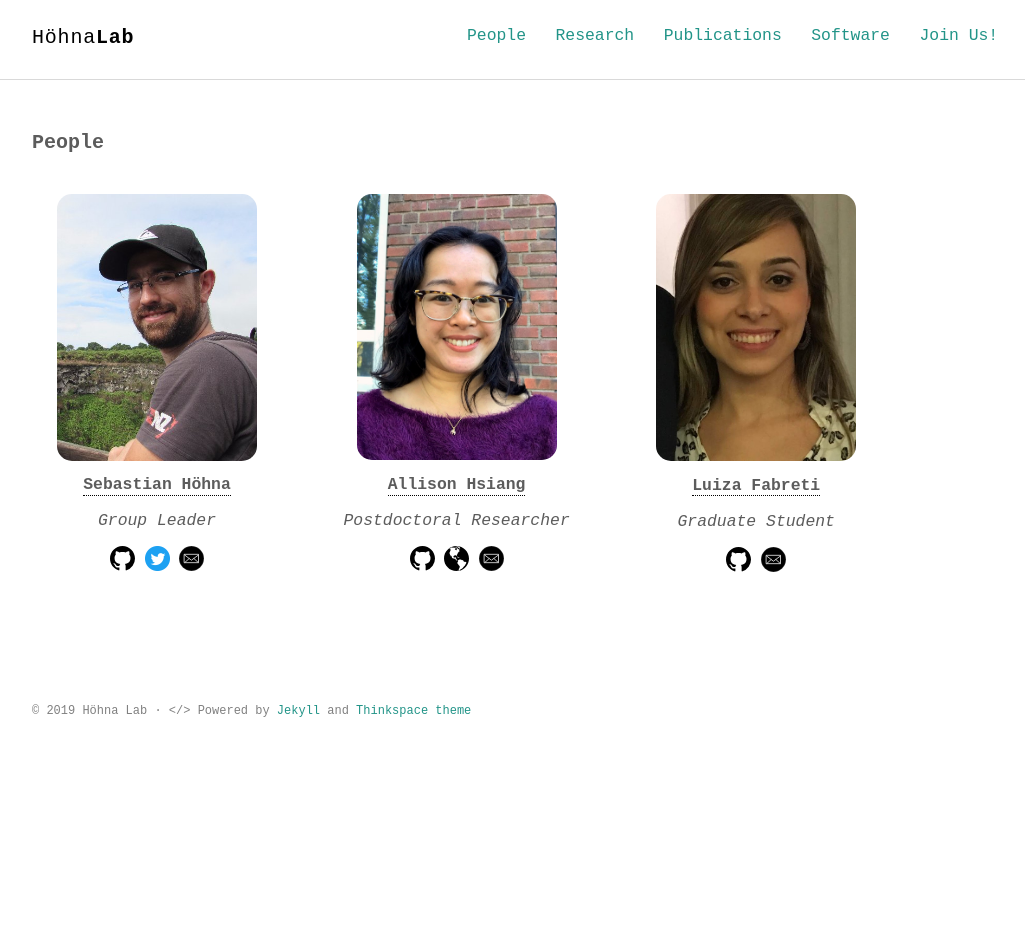
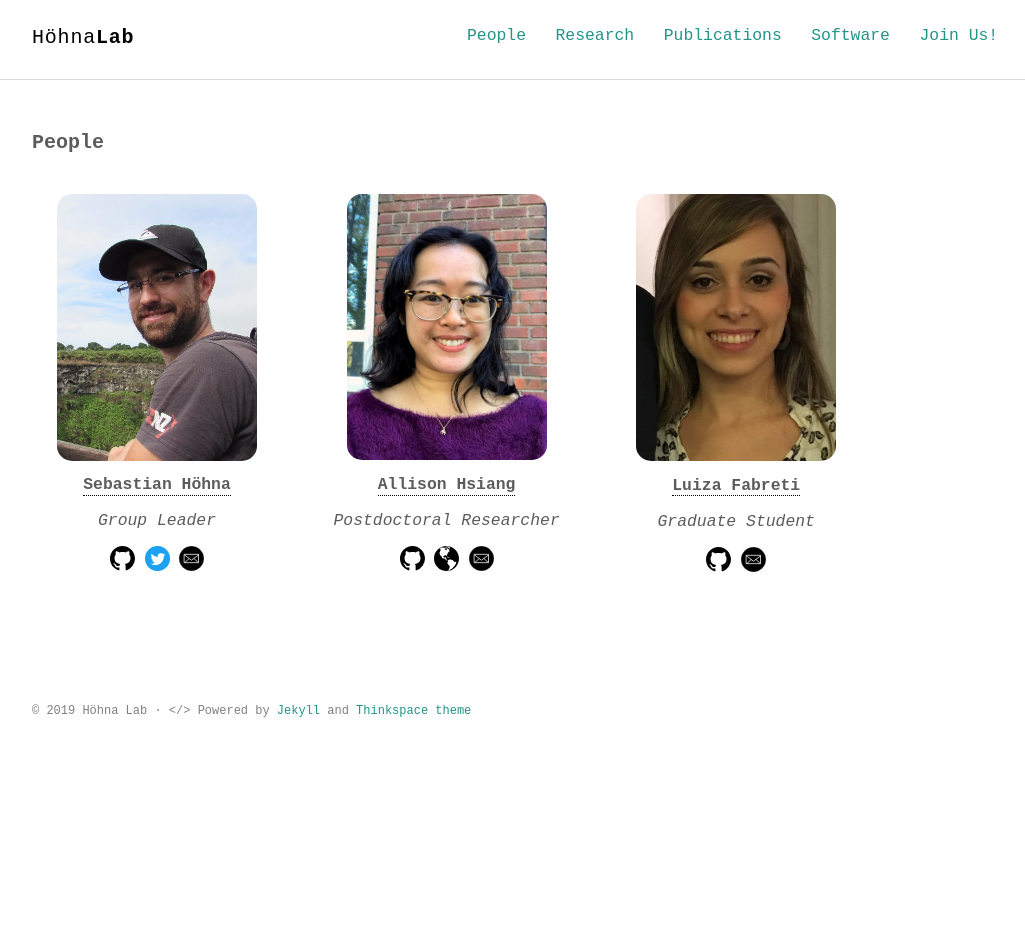
Before and after one commit to hoehnalab/hoehnalab.github.io, a Jekyll site: the page built from people.md, in a window 1280 px wide. Shown: the whole page, without its empty margins (120-1145 px from the left). Built offline with Jekyll 4.4.1, drawn with Linux system fonts in a browser that asks for light colours; some web fonts are replaced.

Commit message:
Spacing between profiles

```diff
--- a/assets/css/main.scss
+++ b/assets/css/main.scss
@@ -37,7 +37,7 @@ div.item {
     text-align: center;
     width: 100%;
     max-width: 250px;
-    margin-right: 40px;
+    margin-right: 30px;
     margin-bottom: 50px;
 }
 
@@ -53,6 +53,8 @@ img.rcornersimage {
     display: block;
 }
 
+
+// Showing the tooltip text on mobile
 .blurb {
     display: none;
 }
```
